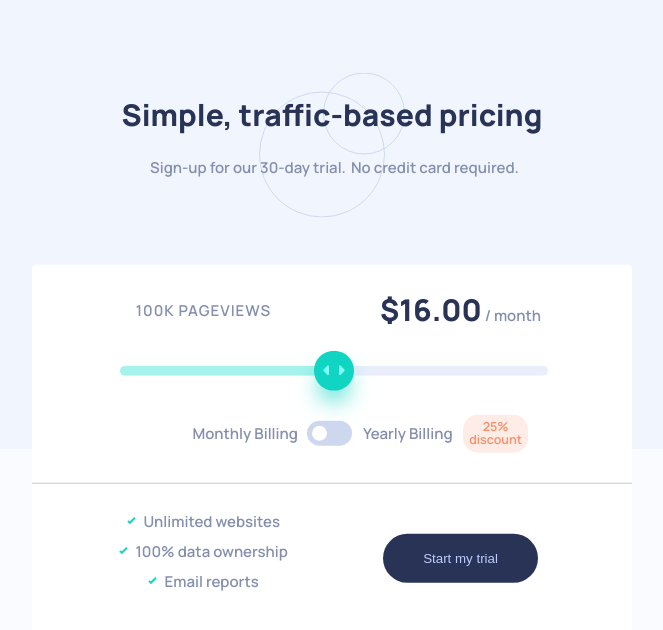
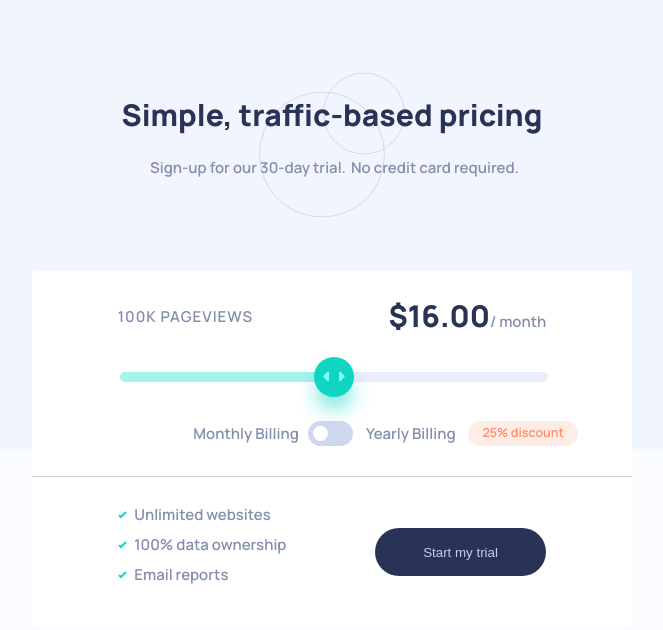
Before and after one commit to nicyuvi/interactive-pricing-component-solution, a React (Create React App) app: page / in a window 1536 px wide. Shown: the top 630 px of the page, without its empty margins (436-1099 px from the left). Built offline with nearby package versions, Linux system fonts and the light colour scheme.

Commit message:
Adjust spacing within flex grid

```diff
--- a/src/index.css
+++ b/src/index.css
@@ -430,16 +430,20 @@ input[type='range']::-webkit-slider-thumb {
     grid-template-columns: repeat(7, 1fr);
     grid-template-rows: repeat(2, 1fr);
     gap: 0px;
-    justify-items: center;
     align-items: center;
   }
 
   .slider-container__text {
     grid-area: 1 / 2 / 2 / 4;
+    display: flex;
+    justify-content: flex-start;
   }
 
   .slider-container__price {
     grid-area: 1 / 5 / 2 / 7;
+    display: flex;
+    justify-content: flex-end;
+    align-items: baseline;
   }
 
   .slider-container__slider {
@@ -447,12 +451,19 @@ input[type='range']::-webkit-slider-thumb {
     width: 100%;
   }
 
+  .billing-container {
+    max-width: 500px;
+  }
+
+  .flex-grid-thirds .col-2 {
+    flex: 1 1;
+  }
+
   .footer-container {
     display: grid;
     grid-template-columns: repeat(7, 1fr);
     grid-template-rows: repeat(1, 1fr);
     gap: 0px;
-    justify-items: center;
     align-items: center;
     margin: 0;
     width: 100%;
@@ -463,6 +474,10 @@ input[type='range']::-webkit-slider-thumb {
     margin: 0;
   }
 
+  .footer-container__text {
+    justify-content: flex-start;
+  }
+
   .footer-container__btn {
     grid-area: 1 / 5 / 2 / 7;
   }
```
